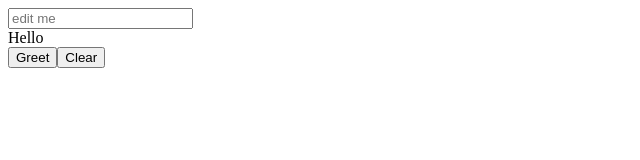
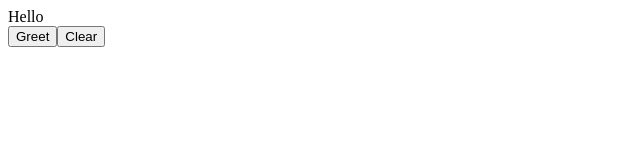
Before and after one commit to yohei-takara/jasmine-unit-test, a plain HTML site: page docs/vue/index.html in a window 1280 px wide. Shown: the whole page, without its empty margins (0-640 px from the left). Drawn offline with Linux system fonts and the light colour scheme.

Commit message:
delete data bind

```diff
--- a/docs/vue/index.html
+++ b/docs/vue/index.html
@@ -9,7 +9,6 @@
 
   <body>
     <div id="app" v-cloak>
-      <input v-model="name" placeholder="edit me"><br/>
       {{ message }} {{ name }}
       <br/>
       <button v-on:click="greet">Greet</button><button v-on:click="clrearGreet">Clear</button>
```
